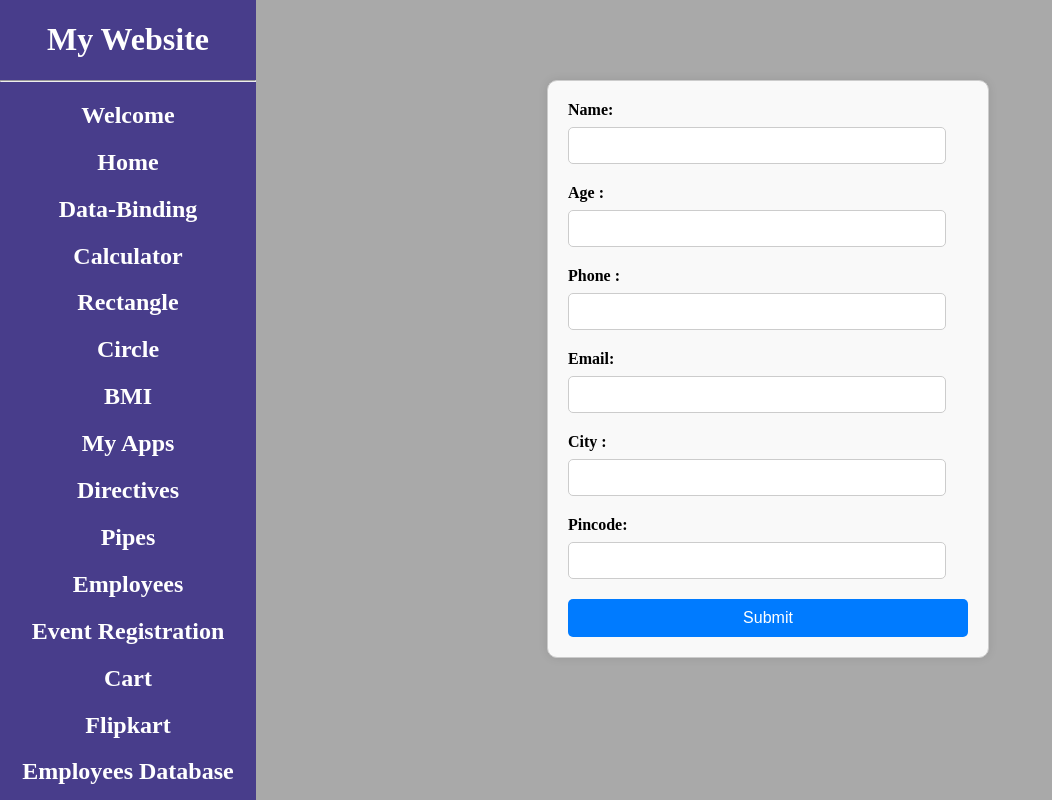
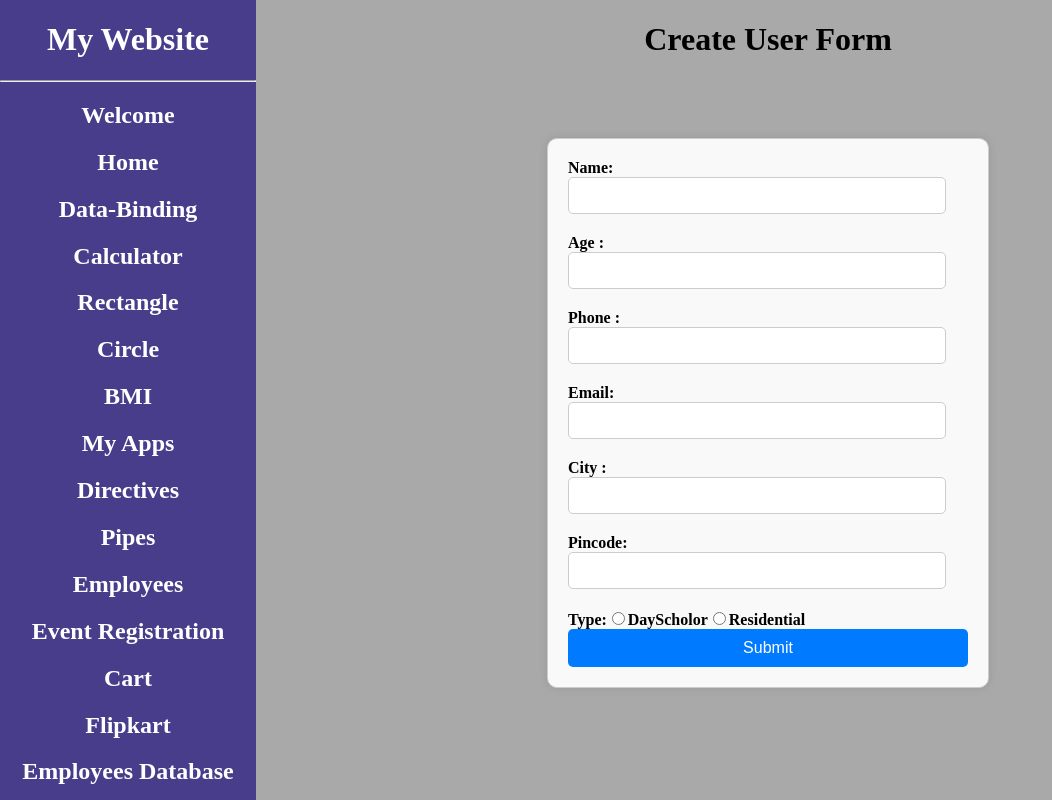
Before and after one commit to Kranthibi/my-app, an Angular app: page /dashboard/form in a window 1280 px wide. Shown: the whole page, without its empty margins (0-1052 px from the left). Built offline with nearby package versions, Linux system fonts and the light colour scheme; sample sign-in values are in the browser's storage.

Commit message:
dynamic Form

```diff
--- a/src/app/app-routing.module.ts
+++ b/src/app/app-routing.module.ts
@@ -22,6 +22,7 @@ import { EmployeesdatabaseComponent } from './employeesdatabase/employeesdatabas
 import { MyntraComponent } from './myntra/myntra.component';
 import { AuthenticationGuard } from './authentication.guard';
 import { FormComponent } from './form/form.component';
+import { VehicleComponent } from './vehicle/vehicle.component';
 
 const routes: Routes = [
   {path:'login',component:LoginComponent},
@@ -42,6 +43,7 @@ const routes: Routes = [
     {path:'flipkart',component:FlipkartComponent},
     {path:'database',component:EmployeesdatabaseComponent},
     {path:'myntra',component:MyntraComponent},
+    {path:'vehicle',component:VehicleComponent},
     {path:'form',component:FormComponent}
     ]},
   {path:'google',component:GoogleComponent},
--- a/src/app/app.module.ts
+++ b/src/app/app.module.ts
@@ -27,6 +27,7 @@ import { MyntraComponent } from './myntra/myntra.component';
 import { HttpClientModule } from '@angular/common/http';
 import { VechileComponent } from './vechile/vechile.component';
 import { FormComponent } from './form/form.component';
+import { VehicleComponent } from './vehicle/vehicle.component';
 
 
 @NgModule({
@@ -53,7 +54,8 @@ import { FormComponent } from './form/form.component';
     EmployeesdatabaseComponent,
     MyntraComponent,
     VechileComponent,
-    FormComponent
+    FormComponent,
+    VehicleComponent
   ],
   imports: [
     BrowserModule,
--- a/src/app/dashboard/dashboard.component.html
+++ b/src/app/dashboard/dashboard.component.html
@@ -19,6 +19,7 @@
         <h2 routerLink="flipkart">Flipkart</h2>
         <h2 routerLink="database">Employees Database</h2>
         <h2 routerLink="myntra">Myntra</h2>
+        <h2 routerLink="vehicle">Vehicle</h2>
         <h2 routerLink="form">Form</h2>
 
 
--- a/src/app/form/form.component.css
+++ b/src/app/form/form.component.css
@@ -8,9 +8,12 @@ form {
     box-shadow: 0 0 10px rgba(0, 0, 0, 0.1);
     background-color: #f9f9f9;
 }
+h1{
+    text-align: center ;
+}
 
 label {
-    display: block;
+    /* display: block; */
     margin-bottom: 8px;
     font-weight: bold;
 }
--- a/src/app/form/form.component.html
+++ b/src/app/form/form.component.html
@@ -1,3 +1,4 @@
+<h1>Create User Form</h1>
 <div>
     <form [formGroup]="createform">
         <label for="">Name: </label>
@@ -19,7 +20,24 @@
             <input type="number" formControlName="pincode">
 
         </div>
+        <div>
+            <label for="">Type:</label>
+            <input type="radio" name="type" formControlName="type" value="DayScholor">
+            <label for="">DayScholor</label>
+            <input type="radio" name="type" formControlName="type" value="Residential">
+            <label for="">Residential</label><br>
 
+            <div *ngIf="createform.get('type')?.value == 'DayScholor'">
+                <label for="">BusFee:</label>
+                <input type="number" formControlName="busfee"><br>
+            </div>
+
+            <div *ngIf="createform.get('type')?.value == 'Residential'">
+                <label for="">Hostel Fee:</label>
+                <input type="number" formControlName="hostelfee">
+            </div>
+        </div>
         <button (click)="submit()">Submit</button>
+
     </form>
 </div>
--- a/src/app/form/form.component.ts
+++ b/src/app/form/form.component.ts
@@ -8,22 +8,41 @@ import { FormControl, FormGroup } from '@angular/forms';
 })
 export class FormComponent implements OnInit {
 
-  public createform:FormGroup= new FormGroup({
+  public createform: FormGroup = new FormGroup({
     name: new FormControl(),
-    age:new FormControl(),
-    phone:new FormControl(),
-    email:new FormControl(),
+    age: new FormControl(),
+    phone: new FormControl(),
+    email: new FormControl(),
     address: new FormGroup({
       city: new FormControl(),
-      pincode:new FormControl()
-    })
+      pincode: new FormControl()
+    }),
+    type: new FormControl(),
+    // busfee:new FormControl(),
+    // hostelfee:new FormControl()
+
   })
 
-  constructor() { }
+  constructor() {
+    this.createform.get('type')?.valueChanges.subscribe(
+      (data: any) => {
+        if (data == 'DayScholor') {
+          // add busfee
+          this.createform.addControl('busfee', new FormControl());
+          this.createform.removeControl('hostelfee');
+        }
+        else if (data == 'Residential') {
+          // add hostel fee
+          this.createform.addControl('hostelfee', new FormControl());
+          this.createform.removeControl('busfee');
+        }
+      }
+    )
+  }
 
   ngOnInit(): void {
   }
-  submit(){
+  submit() {
     console.log(this.createform)
   }
 
--- /dev/null
+++ b/src/app/vehicle/vehicle.component.html
@@ -0,0 +1 @@
+<p>vehicle works!</p>
--- /dev/null
+++ b/src/app/vehicle/vehicle.component.ts
@@ -0,0 +1,15 @@
+import { Component, OnInit } from '@angular/core';
+
+@Component({
+  selector: 'app-vehicle',
+  templateUrl: './vehicle.component.html',
+  styleUrls: ['./vehicle.component.css']
+})
+export class VehicleComponent implements OnInit {
+
+  constructor() { }
+
+  ngOnInit(): void {
+  }
+
+}
```
Also changed, not shown: src/app/vehicle/vehicle.component.css (added), 1 other file (tests, documents, lock files or other folders).
